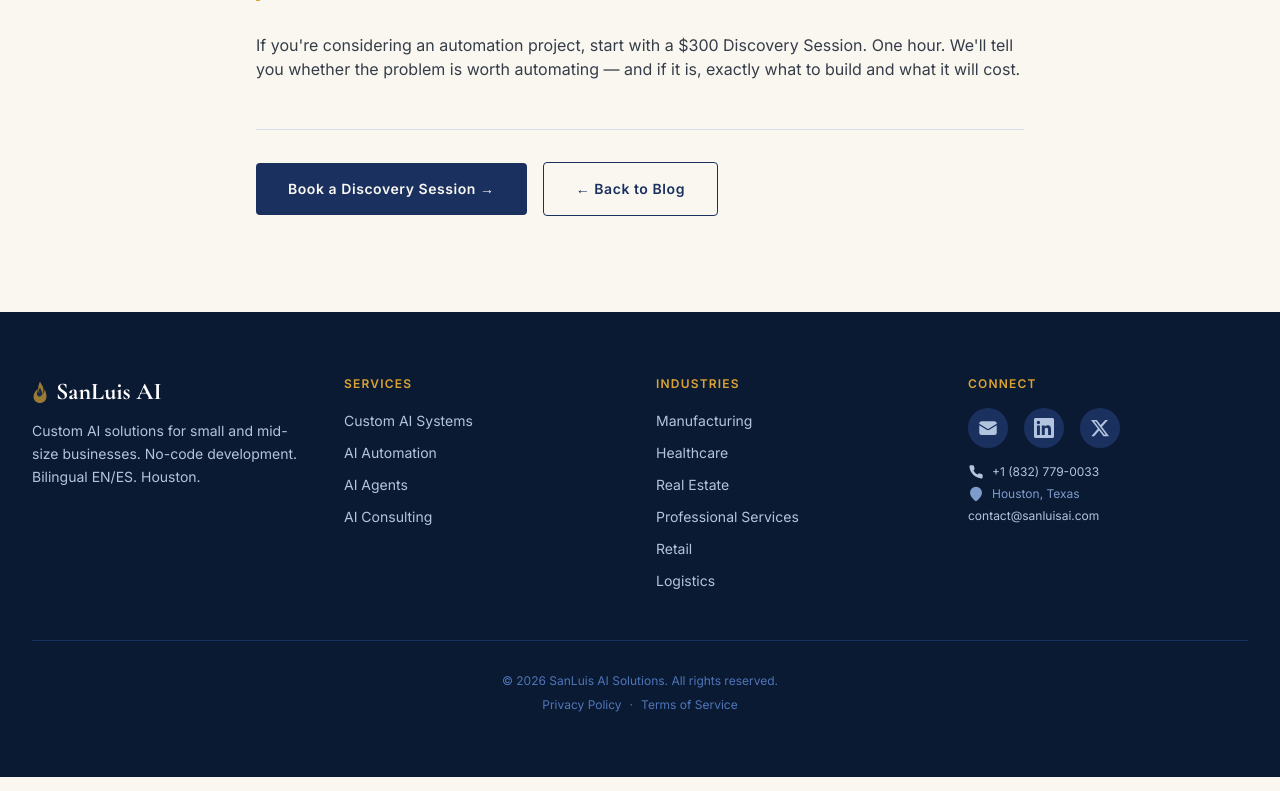
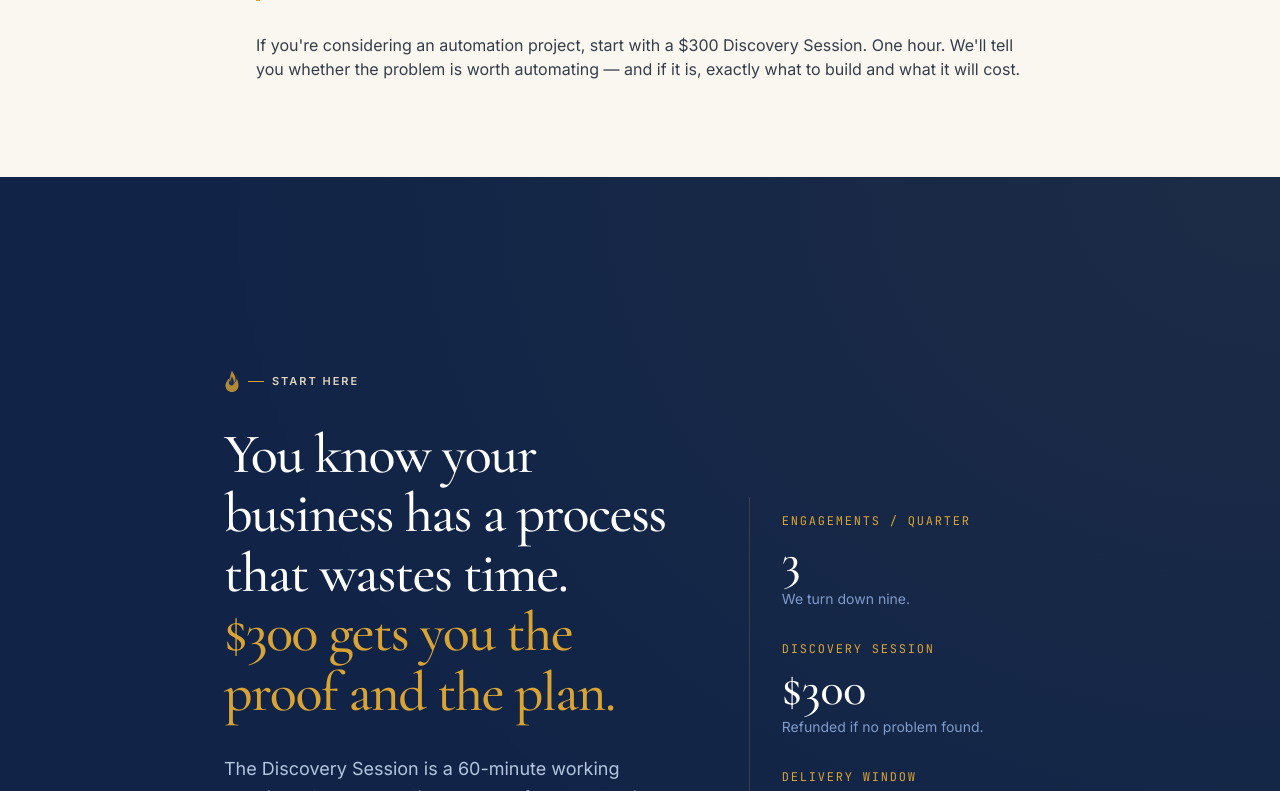
Before and after one commit to SanLuis-AI-Solutions/sanluisai-portfolio, a Next.js app: page /blog/automation-mistakes-guide in a window 1280 px wide. Shown: the part 1889-2680 px from the top of the page. Built offline with nearby package versions, Linux system fonts and the light colour scheme.

Commit message:
fix: add CTA sections to all 6 blog posts + privacy + terms pages

```diff
--- a/app/blog/ai-ready-problem-signs/page.tsx
+++ b/app/blog/ai-ready-problem-signs/page.tsx
@@ -1,6 +1,7 @@
 import Link from 'next/link'
 import type { Metadata } from 'next'
 import PageHeader from '@/components/PageHeader'
+import CTA from '@/components/CTA'
 
 export const metadata: Metadata = {
   title: '5 Signs Your Business Has An AI-Ready Problem — SanLuis AI Solutions',
@@ -85,16 +86,9 @@ export default function Page() {
             <p>Not sure if your problem qualifies? Start with a $300 Discovery Session. One hour. A clear answer.</p>
           </div>
 
-          <div className="mt-12 pt-8 border-t border-navy-200">
-            <Link href="/booking" className="inline-flex items-center justify-center font-sans text-sm font-semibold tracking-[0.04em] px-8 py-4 bg-navy-800 text-bone-50 hover:bg-navy-900 transition-all duration-220 rounded">
-              Book a Discovery Session →
-            </Link>
-            <Link href="/blog" className="ml-4 inline-flex items-center justify-center font-sans text-sm font-semibold tracking-[0.04em] px-8 py-4 border border-navy-800 text-navy-800 hover:bg-navy-800 hover:text-white transition-all duration-220 rounded">
-              ← Back to Blog
-            </Link>
-          </div>
         </div>
       </article>
+      <CTA />
     </>
   )
 }
--- a/app/blog/automation-mistakes-guide/page.tsx
+++ b/app/blog/automation-mistakes-guide/page.tsx
@@ -1,6 +1,7 @@
 import Link from 'next/link'
 import type { Metadata } from 'next'
 import PageHeader from '@/components/PageHeader'
+import CTA from '@/components/CTA'
 
 export const metadata: Metadata = {
   title: '5 Automation Mistakes That Cost Houston Businesses Real Money — SanLuis AI Solutions',
@@ -86,16 +87,9 @@ export default function Page() {
             <p>If you're considering an automation project, start with a $300 Discovery Session. One hour. We'll tell you whether the problem is worth automating — and if it is, exactly what to build and what it will cost.</p>
           </div>
 
-          <div className="mt-12 pt-8 border-t border-navy-200">
-            <Link href="/booking" className="inline-flex items-center justify-center font-sans text-sm font-semibold tracking-[0.04em] px-8 py-4 bg-navy-800 text-bone-50 hover:bg-navy-900 transition-all duration-220 rounded">
-              Book a Discovery Session →
-            </Link>
-            <Link href="/blog" className="ml-4 inline-flex items-center justify-center font-sans text-sm font-semibold tracking-[0.04em] px-8 py-4 border border-navy-800 text-navy-800 hover:bg-navy-800 hover:text-white transition-all duration-220 rounded">
-              ← Back to Blog
-            </Link>
-          </div>
         </div>
       </article>
+      <CTA />
     </>
   )
 }
--- a/app/blog/discovery-session-breakdown/page.tsx
+++ b/app/blog/discovery-session-breakdown/page.tsx
@@ -1,6 +1,7 @@
 import Link from 'next/link'
 import type { Metadata } from 'next'
 import PageHeader from '@/components/PageHeader'
+import CTA from '@/components/CTA'
 
 export const metadata: Metadata = {
   title: 'The $300 Discovery Session: What Happens in That Hour — SanLuis AI Solutions',
@@ -85,16 +86,9 @@ export default function Page() {
             </blockquote>
           </div>
 
-          <div className="mt-12 pt-8 border-t border-navy-200">
-            <Link href="/booking" className="inline-flex items-center justify-center font-sans text-sm font-semibold tracking-[0.04em] px-8 py-4 bg-navy-800 text-bone-50 hover:bg-navy-900 transition-all duration-220 rounded">
-              Book a Discovery Session →
-            </Link>
-            <Link href="/blog" className="ml-4 inline-flex items-center justify-center font-sans text-sm font-semibold tracking-[0.04em] px-8 py-4 border border-navy-800 text-navy-800 hover:bg-navy-800 hover:text-white transition-all duration-220 rounded">
-              ← Back to Blog
-            </Link>
-          </div>
         </div>
       </article>
+      <CTA />
     </>
   )
 }
--- a/app/blog/garza-international-roi-breakdown/page.tsx
+++ b/app/blog/garza-international-roi-breakdown/page.tsx
@@ -1,6 +1,7 @@
 import Link from 'next/link'
 import type { Metadata } from 'next'
 import PageHeader from '@/components/PageHeader'
+import CTA from '@/components/CTA'
 
 export const metadata: Metadata = {
   title: 'How Garza International Cut Bid Turnaround by 60% With Custom AI — SanLuis AI Solutions',
@@ -84,16 +85,9 @@ export default function Page() {
             <p>Not every AI project fits this model. But most workflow automation problems do. If you can explain the problem in one sentence and the data is already structured, a fixed-price build is probably the right answer.</p>
           </div>
 
-          <div className="mt-12 pt-8 border-t border-navy-200">
-            <Link href="/booking" className="inline-flex items-center justify-center font-sans text-sm font-semibold tracking-[0.04em] px-8 py-4 bg-navy-800 text-bone-50 hover:bg-navy-900 transition-all duration-220 rounded">
-              Book a Discovery Session →
-            </Link>
-            <Link href="/blog" className="ml-4 inline-flex items-center justify-center font-sans text-sm font-semibold tracking-[0.04em] px-8 py-4 border border-navy-800 text-navy-800 hover:bg-navy-800 hover:text-white transition-all duration-220 rounded">
-              ← Back to Blog
-            </Link>
-          </div>
         </div>
       </article>
+      <CTA />
     </>
   )
 }
--- a/app/blog/houston-ai-market-2026/page.tsx
+++ b/app/blog/houston-ai-market-2026/page.tsx
@@ -1,6 +1,7 @@
 import Link from 'next/link'
 import type { Metadata } from 'next'
 import PageHeader from '@/components/PageHeader'
+import CTA from '@/components/CTA'
 
 export const metadata: Metadata = {
   title: 'Houston AI Market in 2026: What Small Businesses Need to Know — SanLuis AI Solutions',
@@ -87,16 +88,9 @@ export default function Page() {
             <p>If you're not sure which process to automate first, a $300 Discovery Session will tell you. One hour, a clear answer, and a written action plan.</p>
           </div>
 
-          <div className="mt-12 pt-8 border-t border-navy-200">
-            <Link href="/booking" className="inline-flex items-center justify-center font-sans text-sm font-semibold tracking-[0.04em] px-8 py-4 bg-navy-800 text-bone-50 hover:bg-navy-900 transition-all duration-220 rounded">
-              Book a Discovery Session →
-            </Link>
-            <Link href="/blog" className="ml-4 inline-flex items-center justify-center font-sans text-sm font-semibold tracking-[0.04em] px-8 py-4 border border-navy-800 text-navy-800 hover:bg-navy-800 hover:text-white transition-all duration-220 rounded">
-              ← Back to Blog
-            </Link>
-          </div>
         </div>
       </article>
+      <CTA />
     </>
   )
 }
--- a/app/blog/why-ai-consulting-fails/page.tsx
+++ b/app/blog/why-ai-consulting-fails/page.tsx
@@ -1,6 +1,7 @@
 import Link from 'next/link'
 import type { Metadata } from 'next'
 import PageHeader from '@/components/PageHeader'
+import CTA from '@/components/CTA'
 
 export const metadata: Metadata = {
   title: 'Why Most AI Consulting Fails (And How We Avoid It) — SanLuis AI Solutions',
@@ -82,16 +83,9 @@ export default function Page() {
             <p>If you're tired of slide decks and want to see what a focused, time-bounded AI build looks like, book a Discovery Session. One hour. A clear answer.</p>
           </div>
 
-          <div className="mt-12 pt-8 border-t border-navy-200">
-            <Link href="/booking" className="inline-flex items-center justify-center font-sans text-sm font-semibold tracking-[0.04em] px-8 py-4 bg-navy-800 text-bone-50 hover:bg-navy-900 transition-all duration-220 rounded">
-              Book a Discovery Session →
-            </Link>
-            <Link href="/blog" className="ml-4 inline-flex items-center justify-center font-sans text-sm font-semibold tracking-[0.04em] px-8 py-4 border border-navy-800 text-navy-800 hover:bg-navy-800 hover:text-white transition-all duration-220 rounded">
-              ← Back to Blog
-            </Link>
-          </div>
         </div>
       </article>
+      <CTA />
     </>
   )
 }
--- a/app/privacy/page.tsx
+++ b/app/privacy/page.tsx
@@ -1,6 +1,7 @@
 import Link from 'next/link'
 import type { Metadata } from 'next'
 import PageHeader from '@/components/PageHeader'
+import CTA from '@/components/CTA'
 
 export const metadata: Metadata = {
   title: 'Privacy Policy | SanLuis AI Solutions',
@@ -39,6 +40,7 @@ export default function Page() {
           <p className="sl-body mb-4">For privacy-related questions: contact@sanluisai.com</p>
         </div>
       </section>
+      <CTA />
     </>
   )
 }
--- a/app/terms/page.tsx
+++ b/app/terms/page.tsx
@@ -1,6 +1,7 @@
 import Link from 'next/link'
 import type { Metadata } from 'next'
 import PageHeader from '@/components/PageHeader'
+import CTA from '@/components/CTA'
 
 export const metadata: Metadata = {
   title: 'Terms of Service | SanLuis AI Solutions',
@@ -39,6 +40,7 @@ export default function Page() {
           <p className="sl-body mb-4">For terms-related questions: contact@sanluisai.com</p>
         </div>
       </section>
+      <CTA />
     </>
   )
 }
```
